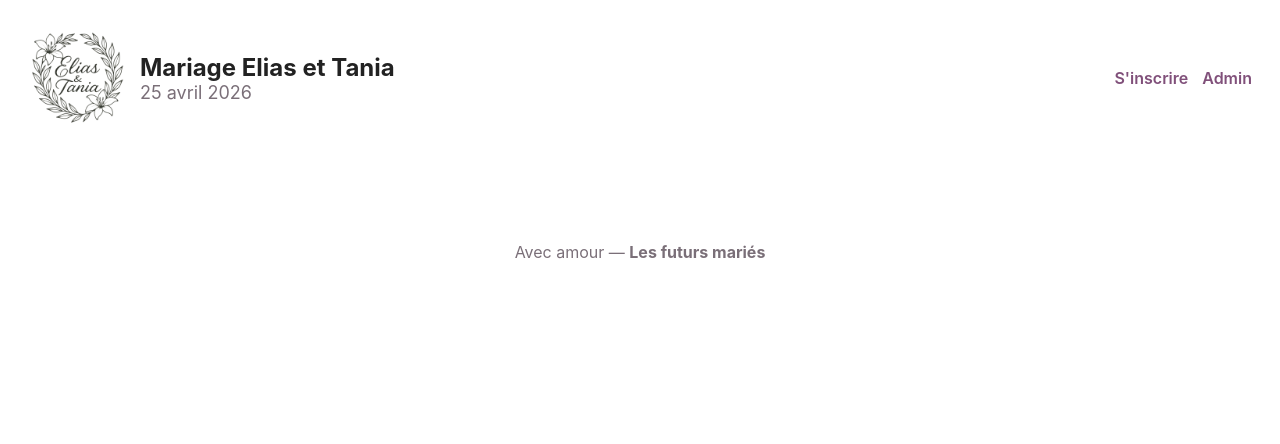
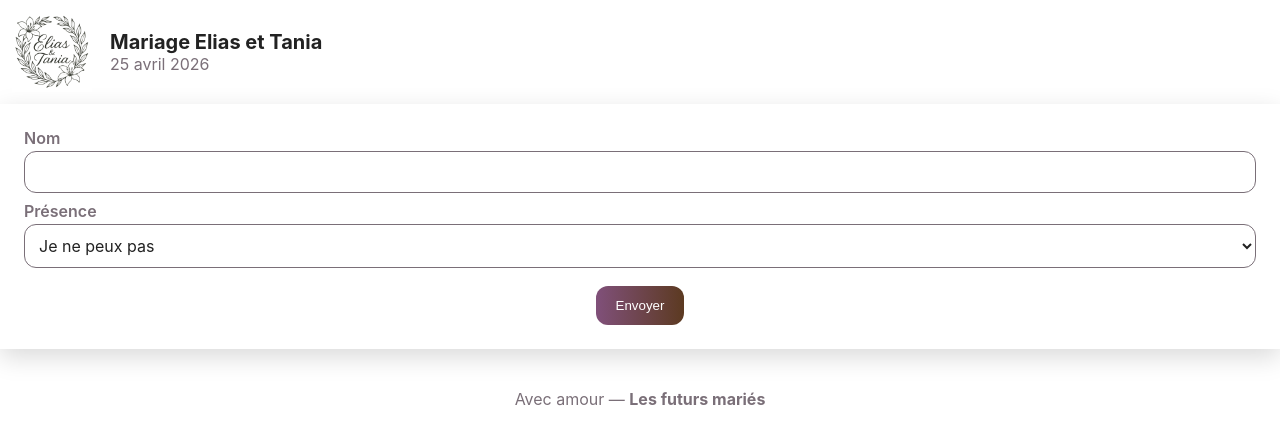
Before and after one commit to elias-tania/mariage, a Vue app: page /inscription in a window 1280 px wide. Shown: the top 444 px of the page. Built offline with nearby package versions, Linux system fonts and the light colour scheme.

Commit message:
add home and clean inscription

```diff
--- a/src/App.vue
+++ b/src/App.vue
@@ -1,7 +1,7 @@
 <template>
   <div class="site">
     <Header />
-    <main class="container">
+    <main>
       <RouterView />
     </main>
     <footer class="footer">
--- a/src/assets/styles.css
+++ b/src/assets/styles.css
@@ -1,3 +1,4 @@
+/* --- Main --- */
 :root{
   --bg: #ffffff;
   --mauve: #F4E7F5;
@@ -15,71 +16,56 @@ html {
 body {
   font-family: Inter, ui-sans-serif, system-ui, -apple-system, 'Segoe UI', Roboto, 'Helvetica Neue', Arial;
   color: var(--fontcolor);
-  margin: 10px;
+  margin: 0;
 }
 
-.container {
-  max-width:980px;
-  margin:0 auto;
-  padding:28px}
-
-.header {
-  display:flex;
-  justify-content:space-between;
-  align-items:center;
-  padding:18px
-}
-
-.brand {
-  display:flex;gap:12px;
-  align-items:center
-}
-
-.logo {
-  width: 100px
-}
-
-.title {
-  font-size: 24px;
-  font-weight:700
-}
-
-.subtitle {
-  font-size:18px;
-  color:var(--muted)
-}
-
-.nav a {
+a {
   margin-left:14px;
   text-decoration:none;
   color:var(--accent);
   font-weight:600;
 }
 
-.hero {
-  display:grid;
-  grid-template-columns:1fr 340px;
-  gap: 20px;
-  align-items:center;
-}
-
-.hero-content h1 {
-  font-size:36px;
+h3 {
   margin: 0;
 }
 
-.hero-content p {
-  color: var(--muted);
+/* --- Header --- */
+
+header {
+  display:flex;
+  align-items:center;
+  padding:12px;
+  display:flex;
+  gap:18px;
+}
+
+.logo {
+  width: 80px
+}
+
+header h1 {
+  font-size: 20px;
+  font-weight:700;
+  margin:0;
+}
+
+header h2 {
+  font-size:16px;
+  color:var(--muted);
+  margin: 0;
+  font-weight: normal;
 }
 
 .btn {
   background: linear-gradient(90deg,var(--accent), var(--burnt));
   color: white;
-  padding: 10px 16px;
+  padding: 12px 20px;
   border-radius: 12px;
   text-decoration: none;
   border: none;
   cursor: pointer;
+  box-sizing: border-box;
 }
 
 .btn.ghost {
@@ -87,43 +73,98 @@ body {
   border:1px solid var(--accent);color:var(--accent)
 }
 
-.card {
-  background:var(--glass);
-  padding:18px;
-  border-radius:16px;
-  box-shadow:0 6px 20px
-  rgba(0,0,0,0.06)
+/* --- Footer --- */
+footer{margin:40px 0 20px;text-align:center;color:var(--muted)}
+
+/* --- Home --- */
+.container {
+  display: flex;
+  flex-direction: column;
+  align-items: center;
+  text-align: center;
+  padding: 0.5rem;
 }
 
-.registry ul{padding-left:16px}
+.home-image {
+  width: 100%;
+  max-width: 500px;
 
-.muted{color:var(--muted);font-size:13px}
-
-.form-section{margin-top:28px}
-.form label{display:block;margin-bottom:10px;font-weight:600}
-.form input, .form select, .form textarea {
-  width:100%;
-  padding:10px;
-  border-radius:10px;
-  border:1px solid
-  #eee;margin-top:6px
-}
-.checkbox
-{
-  font-size:14px;
-  font-weight: normal;
-}
-.checkbox input{
-  width:auto;
+  box-shadow: 0 8px 20px rgba(0,0,0,0.15);
+  margin-bottom: 1.5rem;
 }
 
-.form textarea{min-height:90px}
-.actions{display:flex;gap:10px;margin-top:10px}
-.status{margin-top:12px;color:var(--accent);font-weight:600}
+/* --- Inscription --- */
 
-.footer{margin:40px 0 20px;text-align:center;color:var(--muted)}
+/* --- Inscription --- */
+/* --- Formulaire style Home --- */
+.form {
+  width: 100%;
+  background: var(--glass);
+  padding: 24px;
+  box-shadow: 0 8px 24px rgba(0,0,0,0.15);
+  display: flex;
+  flex-direction: column;
+  gap: 0.5rem;
+  box-sizing: border-box;
+  font-family: Inter, ui-sans-serif, system-ui, -apple-system, 'Segoe UI', Roboto, 'Helvetica Neue', Arial;
+}
 
-@media (max-width:900px){
-  .hero{grid-template-columns:1fr}
-  .hero-side{order:2}
+.form label {
+  display: flex;
+  flex-direction: column;
+  color: var(--muted);
+  font-weight: 600;
+  gap: 0.2rem;
 }
+
+.form input,
+.form select,
+.form textarea {
+  padding: 10px 10px;
+  border: 1px solid var(--muted);
+  border-radius: 12px;
+  font-size: 1rem;
+  font-family: inherit;
+  background: #fff;
+  color: var(--fontcolor);
+}
+
+.form input:focus,
+.form select:focus,
+.form textarea:focus {
+  border-color: var(--accent);
+  outline: none;
+  box-shadow: 0 0 0 2px var(--burnt);
+}
+
+.form textarea {
+  min-height: 50px;
+  resize: vertical;
+}
+
+.form .actions {
+  display: flex;
+  justify-content: center;
+  margin-top: 10px;
+}
+
+.form .status {
+  text-align: center;
+  color: var(--accent);
+  font-weight: 600;
+  margin-top: 10px;
+}
+
+/* Labels avec class checkbox : texte à côté */
+.form label.checkbox {
+  flex-direction: row !important; /* force horizontal */
+  align-items: center;
+  gap: 8px;
+  cursor: pointer;
+}
+
+.form label.checkbox input[type="checkbox"] {
+  width: 18px;
+  height: 18px;
+  accent-color: var(--accent);
+}
--- a/src/components/Header.vue
+++ b/src/components/Header.vue
@@ -1,16 +1,10 @@
 <template>
-  <header class="header">
-    <div class="brand">
-      <img class="logo" src="../assets/logo.png"/>
-      <div>
-        <div class="title">Mariage Elias et Tania</div>
-        <div class="subtitle">25 avril 2026</div>
-      </div>
+  <header>
+    <img class="logo" src="../assets/logo.png"/>
+    <div>
+      <h1>Mariage Elias et Tania</h1>
+      <h2>25 avril 2026</h2>
     </div>
-    <nav class="nav">
-      <a href="#inscription">S'inscrire</a>
-      <router-link to="/admin">Admin</router-link>
-    </nav>
   </header>
 </template>
 
--- a/src/components/Home.vue
+++ b/src/components/Home.vue
@@ -1,29 +1,10 @@
 <template>
-  <section class="hero">
-    <div class="hero-content">
-      <h1>Vous êtes invité·e</h1>
-      <p>Nous serions ravis de vous compter parmi nous pour célébrer avec nous. Merci de confirmer votre présence grâce au formulaire ci dessous</p>
-      <a class="btn" href="#inscription">Répondre</a>
+  <div>
+    <img src="../assets/salle.png" alt="Mariage" class="home-image" />
+    <div class="container">
+      <h3>Vous êtes invité.e</h3>
+      <p>Nous serions ravis de vous compter parmi nous pour célébrer avec nous. Merci de confirmer votre présence grâce au lien ci dessous</p>
+      <router-link to="/inscription" class="btn"> S'inscrire</router-link>
     </div>
-    <div class="hero-side">
-      <RegistryCard />
-    </div>
-  </section>
-
-  <section id="inscription" class="form-section">
-    <h2>Formulaire d'inscription</h2>
-    <RegisterForm />
-  </section>
+  </div>
 </template>
-
-<script>
-import FirebaseViewer from './FirebaseViewer.vue';
-import Header from './Header.vue'
-import RegisterForm from './RegisterForm.vue'
-import RegistryCard from './RegistryCard.vue'
-
-export default {
-  name: 'Home',
-  components: { Header, RegisterForm, RegistryCard, FirebaseViewer }
-}
-</script>
--- /dev/null
+++ b/src/components/Inscription.vue
@@ -0,0 +1,17 @@
+<template>
+
+
+    <RegisterForm />
+</template>
+
+<script>
+import FirebaseViewer from './FirebaseViewer.vue';
+import Header from './Header.vue'
+import RegisterForm from './RegisterForm.vue'
+import RegistryCard from './RegistryCard.vue'
+
+export default {
+  name: 'Inscritpion',
+  components: { Header, RegisterForm, RegistryCard, FirebaseViewer }
+}
+</script>
--- a/src/components/RegisterForm.vue
+++ b/src/components/RegisterForm.vue
@@ -1,34 +1,16 @@
 <template>
-  <form class="card form" @submit.prevent="handleSubmit">
+  <form class="form" @submit.prevent="handleSubmit">
     <!-- Sélection du nom ou "Autre" -->
     <label>
       Nom
-      <select v-model="selectedName" required>
-        <option v-for="p in participants" :key="p" :value="p">{{ p }}</option>
-        <option value="other">Autre</option>
-      </select>
+      <input type="text" v-model="selectedName" list="participants-list" required>
+      </input>
+      <datalist id="participants-list">
+        <option v-for="p in participants" :key="p" :value="p"></option>
+      </datalist>
     </label>
 
-    <!-- Si "Autre" est sélectionné -->
-    <div v-if="selectedName === 'other'">
-      <label>
-        Votre nom complet
-        <input v-model="form.name" placeholder="Nom complet" required />
-      </label>
 
-      <label>
-        Personne affiliée dans la liste
-        <select v-model="form.affiliation" required>
-          <option value="" disabled>Choisissez une personne</option>
-          <option v-for="p in participants" :key="p" :value="p">{{ p }}</option>
-        </select>
-      </label>
-
-      <label>
-        Message obligatoire
-        <textarea v-model="form.customMessage" placeholder="Un petit mot..." required />
-      </label>
-    </div>
 
     <label>
       Présence
@@ -39,14 +21,24 @@
     </label>
 
     <div v-if="form.attending === 'yes'">
+      <!-- Si "Autre" est sélectionné -->
+    <div v-if="!participants.includes(selectedName) && selectedName!=''">
       <label>
-        Je serai présent durant
-        <div class="checkbox">
-          <input v-model="form.ceremonie" type="checkbox" /> La cérémonie
-          <input v-model="form.repas" type="checkbox" /> Le repas
-        </div>
+        Je viendrai avec
+        <select v-model="form.affiliation">
+          <option value="" disabled>Choisissez une personne</option>
+          <option v-for="p in participants" :key="p" :value="p">{{ p }}</option>
+        </select>
       </label>
-
+    </div>
+      <label class="checkbox">
+        <input type="checkbox" v-model="form.ceremonie" />
+        A La cérémonie
+      </label>
+      <label class="checkbox">
+        <input type="checkbox" v-model="form.repas" />
+        <div>Au repas</div>
+      </label>
       <label>
         Menu (préférence)
         <select v-model="form.menu">
@@ -57,7 +49,7 @@
 
       <label>
         Allergies (optionnel)
-        <textarea v-model="form.allergies" placeholder="Notez si vous avez des allergies ou des choses que vous ne pouvez pas manger." />
+        <textarea v-model="form.allergies" placeholder="Notez si vous avez des allergies ou des choses que vous ne pouvez pas manger."></textarea>
       </label>
     </div>
 
@@ -97,8 +89,13 @@ export default {
   methods: {
     async handleSubmit() {
       // Validation si "Autre"
-      if (this.selectedName === 'other' && (!this.form.name || !this.form.affiliation || !this.form.customMessage.trim())) {
-        this.status = "❌ Merci de remplir votre nom, la personne affiliée et un message."
+      if (this.selectedName === 'other' && !this.form.name) {
+        this.status = "Tu n'as pas indiqué ton nom."
+        return
+      }
+
+      if (this.selectedName === 'other' && !this.form.affiliation) {
+        this.status = "Tu as oublier de nous dire la personne que tu acompagnes"
         return
       }
 
@@ -124,13 +121,13 @@ export default {
           throw new Error("Erreur serveur " + response.status)
         }
 
-        this.status = "✅ Merci, votre réponse a été enregistrée !"
+        this.status = "✅ Merci, " + this.selectedName + " votre réponse a été enregistrée !"
 
         // Réinitialiser le formulaire
         this.selectedName = ""
         this.form = {
           name: "",
-          attending: "yes",
+          attending: "no",
           ceremonie: false,
           repas: false,
           menu: "standard",
--- a/src/router.js
+++ b/src/router.js
@@ -1,10 +1,12 @@
 import { createRouter, createWebHistory } from 'vue-router'
 import Home from './components/Home.vue'        // ta page principale
 import Admin from './components/Admin.vue'  // la future page admin
+import Inscription from './components/Inscription.vue'
 
 const routes = [
   { path: '/', component: Home },
-  { path: '/admin', component: Admin }
+  { path: '/admin', component: Admin },
+  { path: '/inscription', component: Inscription }
 ]
 
 const router = createRouter({
```
Also changed, not shown: public/inscription.html (added, +7 -0 lines), 1 other file (tests, documents, lock files or other folders).
